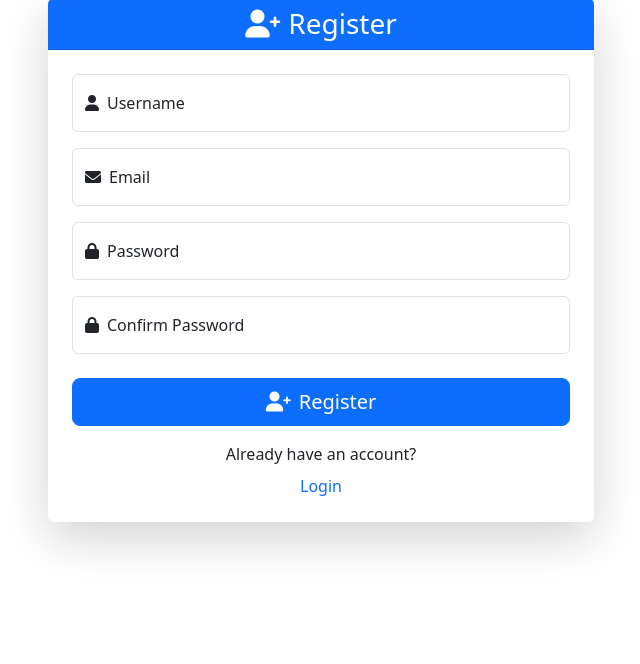
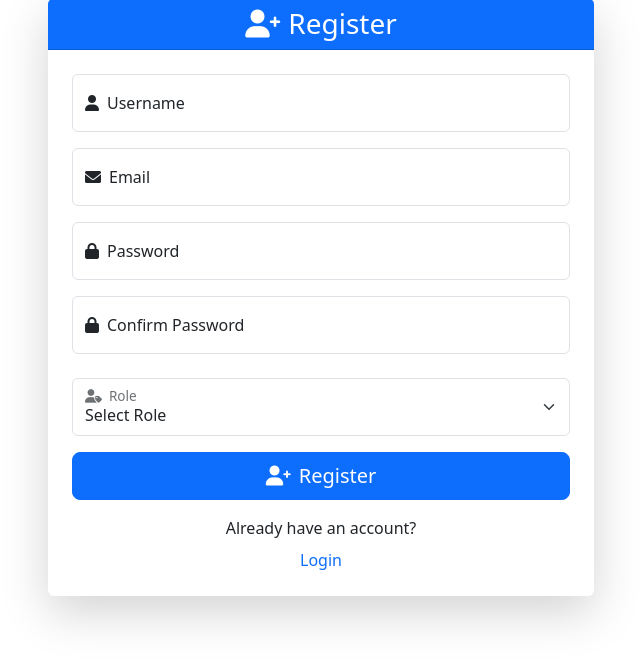
Before and after one commit to TharHtet236401/django-groups, a Django app: page /register/ in a window 1280 px wide. Shown: the part 105-769 px from the top of the page, without its empty margins (319-959 px from the left). Run offline with Django 5.2, Linux system fonts and the light colour scheme.

Commit message:
Add role selection to user registration form and update template to display available roles. Enhance registration view to handle role assignment and error handling.

```diff
--- a/core/forms.py
+++ b/core/forms.py
@@ -2,6 +2,12 @@ from django import forms
 from django.contrib.auth.models import User
 from django.contrib.auth import authenticate
 from django.core.validators import MinLengthValidator
+from django.contrib.auth.models import Group
+
+ROLE_CHOICES = (
+    ('Salesperson', 'Salesperson'),
+    ('ProductManager', 'Product Manager'),
+)
 
 class LoginForm(forms.Form):
     username = forms.CharField(
@@ -39,10 +45,11 @@ class UserRegistrationForm(forms.ModelForm):
     email = forms.EmailField()
     password = forms.CharField(widget=forms.PasswordInput)
     password2 = forms.CharField(widget=forms.PasswordInput)
+    role = forms.ChoiceField(choices=ROLE_CHOICES)
 
     class Meta:
         model = User
-        fields = ['username', 'email', 'password', 'password2']
+        fields = ['username', 'email', 'password', 'password2', 'role']
 
     def clean_password2(self):
         cd = self.cleaned_data
@@ -65,6 +72,9 @@ class UserRegistrationForm(forms.ModelForm):
     def save(self, commit=True):
         user = super().save(commit=False)
         user.set_password(self.cleaned_data['password'])
+        selected_role = self.cleaned_data['role']
+        group = Group.objects.get(name=selected_role)
+        user.groups.add(group)
         if commit:
             user.save()
         return user
--- a/core/templates/core/register.html
+++ b/core/templates/core/register.html
@@ -53,6 +53,18 @@
                                 <div class="text-danger">{{ form.password2.errors }}</div>
                             {% endif %}
                         </div>
+                        <div class="form-floating mb-3">
+                            <select class="form-select" id="role" name="role" required>
+                                <option value="">Select Role</option>
+                                {% for group_name in group_names %}
+                                    <option value="{{ group_name }}">{{ group_name }}</option>
+                                {% endfor %}
+                            </select>
+                            <label for="role"><i class="fas fa-user-tag me-2"></i>Role</label>
+                            {% if form.role.errors %}
+                                <div class="text-danger">{{ form.role.errors }}</div>
+                            {% endif %}
+                        </div>
                         <div class="d-grid">
                             <button type="submit" class="btn btn-primary btn-lg">
                                 <i class="fas fa-user-plus me-2"></i>Register
--- a/core/views.py
+++ b/core/views.py
@@ -7,6 +7,7 @@ from django.shortcuts import redirect
 from django.contrib import messages
 from django.contrib.auth.decorators import login_required
 from .forms import UserRegistrationForm
+from django.contrib.auth.models import Group
 
 @login_required
 def home_view(request):
@@ -49,6 +50,7 @@ def logout_view(request):
 def register_view(request):
     try:
         form = UserRegistrationForm()
+        group_names = Group.objects.values_list('name', flat=True)
         if request.method == 'POST':
             form = UserRegistrationForm(request.POST)
             if form.is_valid():
@@ -57,7 +59,7 @@ def register_view(request):
                 return redirect('login')
             else:
                 messages.error(request, 'Invalid form data. Please check your input.')
-        return render(request, 'core/register.html', {'form': form})
+        return render(request, 'core/register.html', {'form': form, 'group_names': group_names})
     except Exception as e:
         messages.error(request, f'Error during registration: {str(e)}')
         return render(request, 'core/register.html', {'error': str(e)})
```
Also changed, not shown: db.sqlite3.
